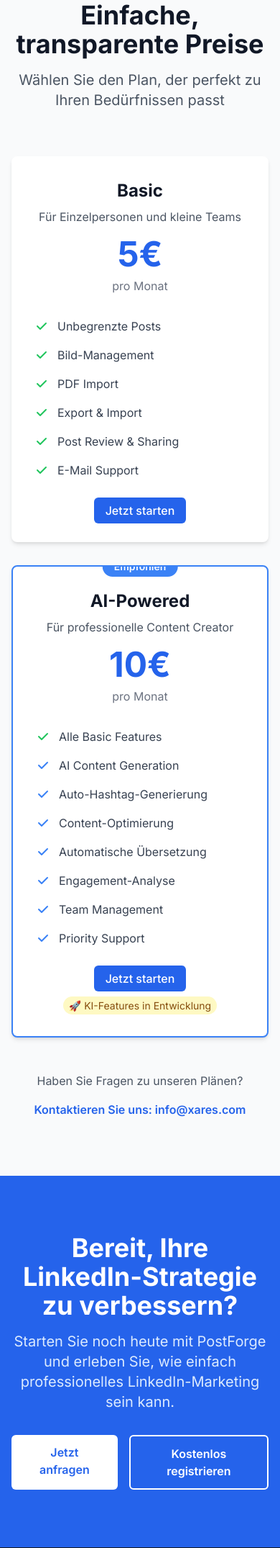
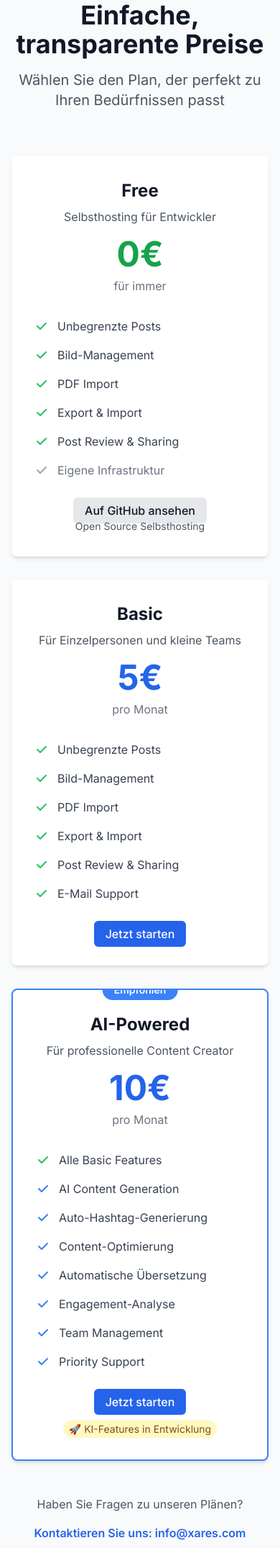
Before and after one commit to DG1001/PostForge, a Flask app: page / in a window 390 px wide. Shown: the part 2684-4834 px from the top of the page at 72% size. Run offline with Flask 3, Linux system fonts and the light colour scheme.

Commit message:
feat(ui): enhance landing page and improve CSS styles
This commit introduces significant updates to the CSS styles and layout of the landing page. It adds new utility classes for better spacing, responsiveness, and visual hierarchy. Notable changes include:

- Adjustments to grid layouts for improved compatibility across devices.
- Introduction of new margin, padding, and height utilities to facilitate layout consistency.
- Addition of various color styles that align with design requirements.
- Removal of unused or redundant classes to streamline CSS.

These enhancements aim to provide a more polished user experience on the landing page while maintaining a cohesive design.

```diff
--- a/app/static/css/app.css
+++ b/app/static/css/app.css
@@ -1165,10 +1169,22 @@
   margin-right: 0.5rem;
 }
 
+.mr-3 {
+  margin-right: 0.75rem;
+}
+
+.mt-0\.5 {
+  margin-top: 0.125rem;
+}
+
 .mt-1 {
   margin-top: 0.25rem;
 }
 
+.mt-12 {
+  margin-top: 3rem;
+}
+
 .mt-2 {
   margin-top: 0.5rem;
 }
@@ -1185,22 +1201,6 @@
   margin-top: 2rem;
 }
 
-.mr-3 {
-  margin-right: 0.75rem;
-}
-
-.mt-0\.5 {
-  margin-top: 0.125rem;
-}
-
-.mb-16 {
-  margin-bottom: 4rem;
-}
-
-.mt-12 {
-  margin-top: 3rem;
-}
-
 .block {
   display: block;
 }
@@ -1321,26 +1321,30 @@
   max-width: 42rem;
 }
 
+.max-w-3xl {
+  max-width: 48rem;
+}
+
+.max-w-4xl {
+  max-width: 56rem;
+}
+
+.max-w-6xl {
+  max-width: 72rem;
+}
+
 .max-w-7xl {
   max-width: 80rem;
 }
 
+.max-w-\[95\%\] {
+  max-width: 95%;
+}
+
 .max-w-md {
   max-width: 28rem;
 }
 
-.max-w-\[95\%\] {
-  max-width: 95%;
-}
-
-.max-w-4xl {
-  max-width: 56rem;
-}
-
-.max-w-3xl {
-  max-width: 48rem;
-}
-
 .flex-1 {
   flex: 1 1 0%;
 }
@@ -1580,36 +1609,6 @@
   border-color: rgb(254 240 138 / var(--tw-border-opacity, 1));
 }
 
-.border-blue-200 {
-  --tw-border-opacity: 1;
-  border-color: rgb(191 219 254 / var(--tw-border-opacity, 1));
-}
-
-.border-green-200 {
-  --tw-border-opacity: 1;
-  border-color: rgb(187 247 208 / var(--tw-border-opacity, 1));
-}
-
-.border-green-300 {
-  --tw-border-opacity: 1;
-  border-color: rgb(134 239 172 / var(--tw-border-opacity, 1));
-}
-
-.border-blue-500 {
-  --tw-border-opacity: 1;
-  border-color: rgb(59 130 246 / var(--tw-border-opacity, 1));
-}
-
-.border-gray-800 {
-  --tw-border-opacity: 1;
-  border-color: rgb(31 41 55 / var(--tw-border-opacity, 1));
-}
-
-.border-white {
-  --tw-border-opacity: 1;
-  border-color: rgb(255 255 255 / var(--tw-border-opacity, 1));
-}
-
 .bg-blue-100 {
   --tw-bg-opacity: 1;
   background-color: rgb(219 234 254 / var(--tw-bg-opacity, 1));
@@ -1764,46 +1763,46 @@
   padding-right: 1.5rem;
 }
 
+.px-8 {
+  padding-left: 2rem;
+  padding-right: 2rem;
+}
+
 .py-1 {
   padding-top: 0.25rem;
   padding-bottom: 0.25rem;
 }
 
+.py-12 {
+  padding-top: 3rem;
+  padding-bottom: 3rem;
+}
+
 .py-2 {
   padding-top: 0.5rem;
   padding-bottom: 0.5rem;
 }
 
+.py-20 {
+  padding-top: 5rem;
+  padding-bottom: 5rem;
+}
+
+.py-3 {
+  padding-top: 0.75rem;
+  padding-bottom: 0.75rem;
+}
+
+.py-4 {
+  padding-top: 1rem;
+  padding-bottom: 1rem;
+}
+
 .py-8 {
   padding-top: 2rem;
   padding-bottom: 2rem;
 }
 
-.py-4 {
-  padding-top: 1rem;
-  padding-bottom: 1rem;
-}
-
-.px-8 {
-  padding-left: 2rem;
-  padding-right: 2rem;
-}
-
-.py-12 {
-  padding-top: 3rem;
-  padding-bottom: 3rem;
-}
-
-.py-20 {
-  padding-top: 5rem;
-  padding-bottom: 5rem;
-}
-
-.py-3 {
-  padding-top: 0.75rem;
-  padding-bottom: 0.75rem;
-}
-
 .pb-6 {
   padding-bottom: 1.5rem;
 }
@@ -1858,6 +1857,16 @@
   line-height: 2.25rem;
 }
 
+.text-4xl {
+  font-size: 2.25rem;
+  line-height: 2.5rem;
+}
+
+.text-5xl {
+  font-size: 3rem;
+  line-height: 1;
+}
+
 .text-lg {
   font-size: 1.125rem;
   line-height: 1.75rem;
@@ -1878,16 +1887,6 @@
   line-height: 1rem;
 }
 
-.text-4xl {
-  font-size: 2.25rem;
-  line-height: 2.5rem;
-}
-
-.text-5xl {
-  font-size: 3rem;
-  line-height: 1;
-}
-
 .font-bold {
   font-weight: 700;
 }
@@ -1940,16 +1959,31 @@
   color: rgb(17 24 39 / var(--tw-text-opacity, 1));
 }
 
+.text-green-500 {
+  --tw-text-opacity: 1;
+  color: rgb(34 197 94 / var(--tw-text-opacity, 1));
+}
+
 .text-green-600 {
   --tw-text-opacity: 1;
   color: rgb(22 163 74 / var(--tw-text-opacity, 1));
 }
 
+.text-green-700 {
+  --tw-text-opacity: 1;
+  color: rgb(21 128 61 / var(--tw-text-opacity, 1));
+}
+
 .text-green-800 {
   --tw-text-opacity: 1;
   color: rgb(22 101 52 / var(--tw-text-opacity, 1));
 }
 
+.text-indigo-600 {
+  --tw-text-opacity: 1;
+  color: rgb(79 70 229 / var(--tw-text-opacity, 1));
+}
+
 .text-purple-600 {
   --tw-text-opacity: 1;
   color: rgb(147 51 234 / var(--tw-text-opacity, 1));
@@ -1990,39 +2024,10 @@
   color: rgb(133 77 14 / var(--tw-text-opacity, 1));
 }
 
-.text-blue-700 {
-  --tw-text-opacity: 1;
-  color: rgb(29 78 216 / var(--tw-text-opacity, 1));
-}
-
-.text-green-700 {
-  --tw-text-opacity: 1;
-  color: rgb(21 128 61 / var(--tw-text-opacity, 1));
-}
-
-.text-blue-100 {
-  --tw-text-opacity: 1;
-  color: rgb(219 234 254 / var(--tw-text-opacity, 1));
-}
-
-.text-blue-500 {
-  --tw-text-opacity: 1;
-  color: rgb(59 130 246 / var(--tw-text-opacity, 1));
-}
-
-.text-gray-300 {
-  --tw-text-opacity: 1;
-  color: rgb(209 213 219 / var(--tw-text-opacity, 1));
-}
-
-.text-green-500 {
-  --tw-text-opacity: 1;
-  color: rgb(34 197 94 / var(--tw-text-opacity, 1));
-}
-
-.text-indigo-600 {
-  --tw-text-opacity: 1;
-  color: rgb(79 70 229 / var(--tw-text-opacity, 1));
+.shadow {
+  --tw-shadow: 0 1px 3px 0 rgb(0 0 0 / 0.1), 0 1px 2px -1px rgb(0 0 0 / 0.1);
+  --tw-shadow-colored: 0 1px 3px 0 var(--tw-shadow-color), 0 1px 2px -1px var(--tw-shadow-color);
+  box-shadow: var(--tw-ring-offset-shadow, 0 0 #0000), var(--tw-ring-shadow, 0 0 #0000), var(--tw-shadow);
 }
 
 .shadow-lg {
--- a/app/templates/main/landing.html
+++ b/app/templates/main/landing.html
@@ -137,7 +137,63 @@
                 <p class="text-xl text-gray-600">Wählen Sie den Plan, der perfekt zu Ihren Bedürfnissen passt</p>
             </div>
 
-            <div class="grid grid-cols-1 md:grid-cols-2 gap-8 max-w-4xl mx-auto">
+            <div class="grid grid-cols-1 md:grid-cols-2 lg:grid-cols-3 gap-8 max-w-6xl mx-auto">
+                <!-- Free Plan -->
+                <div class="card p-8 text-center">
+                    <div class="mb-8">
+                        <h3 class="text-2xl font-bold text-gray-900 mb-2">Free</h3>
+                        <p class="text-gray-600 mb-4">Selbsthosting für Entwickler</p>
+                        <div class="text-5xl font-bold text-green-600 mb-2">0€</div>
+                        <p class="text-gray-500">für immer</p>
+                    </div>
+
+                    <div class="space-y-4 mb-8">
+                        <div class="flex items-center">
+                            <svg class="w-5 h-5 text-green-500 mr-3" fill="currentColor" viewBox="0 0 20 20">
+                                <path fill-rule="evenodd" d="M16.707 5.293a1 1 0 010 1.414l-8 8a1 1 0 01-1.414 0l-4-4a1 1 0 011.414-1.414L8 12.586l7.293-7.293a1 1 0 011.414 0z" clip-rule="evenodd"></path>
+                            </svg>
+                            <span class="text-gray-700">Unbegrenzte Posts</span>
+                        </div>
+                        <div class="flex items-center">
+                            <svg class="w-5 h-5 text-green-500 mr-3" fill="currentColor" viewBox="0 0 20 20">
+                                <path fill-rule="evenodd" d="M16.707 5.293a1 1 0 010 1.414l-8 8a1 1 0 01-1.414 0l-4-4a1 1 0 011.414-1.414L8 12.586l7.293-7.293a1 1 0 011.414 0z" clip-rule="evenodd"></path>
+                            </svg>
+                            <span class="text-gray-700">Bild-Management</span>
+                        </div>
+                        <div class="flex items-center">
+                            <svg class="w-5 h-5 text-green-500 mr-3" fill="currentColor" viewBox="0 0 20 20">
+                                <path fill-rule="evenodd" d="M16.707 5.293a1 1 0 010 1.414l-8 8a1 1 0 01-1.414 0l-4-4a1 1 0 011.414-1.414L8 12.586l7.293-7.293a1 1 0 011.414 0z" clip-rule="evenodd"></path>
+                            </svg>
+                            <span class="text-gray-700">PDF Import</span>
+                        </div>
+                        <div class="flex items-center">
+                            <svg class="w-5 h-5 text-green-500 mr-3" fill="currentColor" viewBox="0 0 20 20">
+                                <path fill-rule="evenodd" d="M16.707 5.293a1 1 0 010 1.414l-8 8a1 1 0 01-1.414 0l-4-4a1 1 0 011.414-1.414L8 12.586l7.293-7.293a1 1 0 011.414 0z" clip-rule="evenodd"></path>
+                            </svg>
+                            <span class="text-gray-700">Export & Import</span>
+                        </div>
+                        <div class="flex items-center">
+                            <svg class="w-5 h-5 text-green-500 mr-3" fill="currentColor" viewBox="0 0 20 20">
+                                <path fill-rule="evenodd" d="M16.707 5.293a1 1 0 010 1.414l-8 8a1 1 0 01-1.414 0l-4-4a1 1 0 011.414-1.414L8 12.586l7.293-7.293a1 1 0 011.414 0z" clip-rule="evenodd"></path>
+                            </svg>
+                            <span class="text-gray-700">Post Review & Sharing</span>
+                        </div>
+                        <div class="flex items-center">
+                            <svg class="w-5 h-5 text-gray-400 mr-3" fill="currentColor" viewBox="0 0 20 20">
+                                <path fill-rule="evenodd" d="M16.707 5.293a1 1 0 010 1.414l-8 8a1 1 0 01-1.414 0l-4-4a1 1 0 011.414-1.414L8 12.586l7.293-7.293a1 1 0 011.414 0z" clip-rule="evenodd"></path>
+                            </svg>
+                            <span class="text-gray-500">Eigene Infrastruktur</span>
+                        </div>
+                    </div>
+
+                    <a href="https://github.com/DG1001/PostForge" target="_blank" class="btn-secondary w-full mb-4">
+                        Auf GitHub ansehen
+                    </a>
+                    <p class="text-sm text-gray-600">
+                        Open Source Selbsthosting
+                    </p>
+                </div>
+
                 <!-- Basic Plan -->
                 <div class="card p-8 text-center">
                     <div class="mb-8">
@@ -287,12 +343,9 @@
             <p class="text-xl text-blue-100 mb-8 max-w-2xl mx-auto">
                 Starten Sie noch heute mit PostForge und erleben Sie, wie einfach professionelles LinkedIn-Marketing sein kann.
             </p>
-            <div class="flex justify-center space-x-4">
+            <div class="flex justify-center">
                 <a href="mailto:info@xares.com?subject=PostForge - Interesse" class="bg-white text-blue-600 hover:bg-gray-100 px-8 py-3 rounded-md font-semibold">
                     Jetzt anfragen
-                </a>
-                <a href="{{ url_for('auth.register') }}" class="border-2 border-white text-white hover:bg-white hover:text-blue-600 px-8 py-3 rounded-md font-semibold">
-                    Kostenlos registrieren
                 </a>
             </div>
         </div>
```
Also changed, not shown: other parts of app/static/css/app.css (+126 -93 lines).
